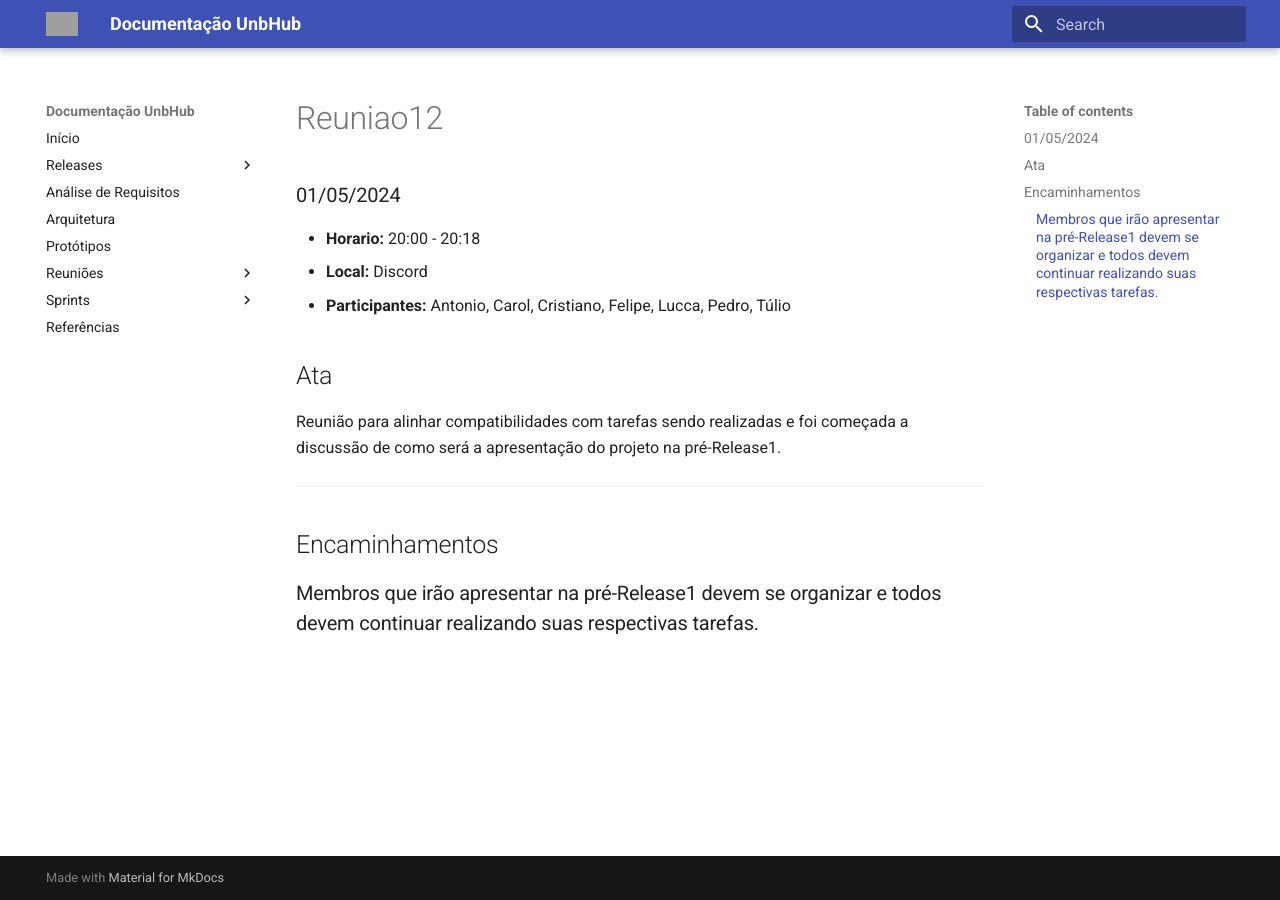
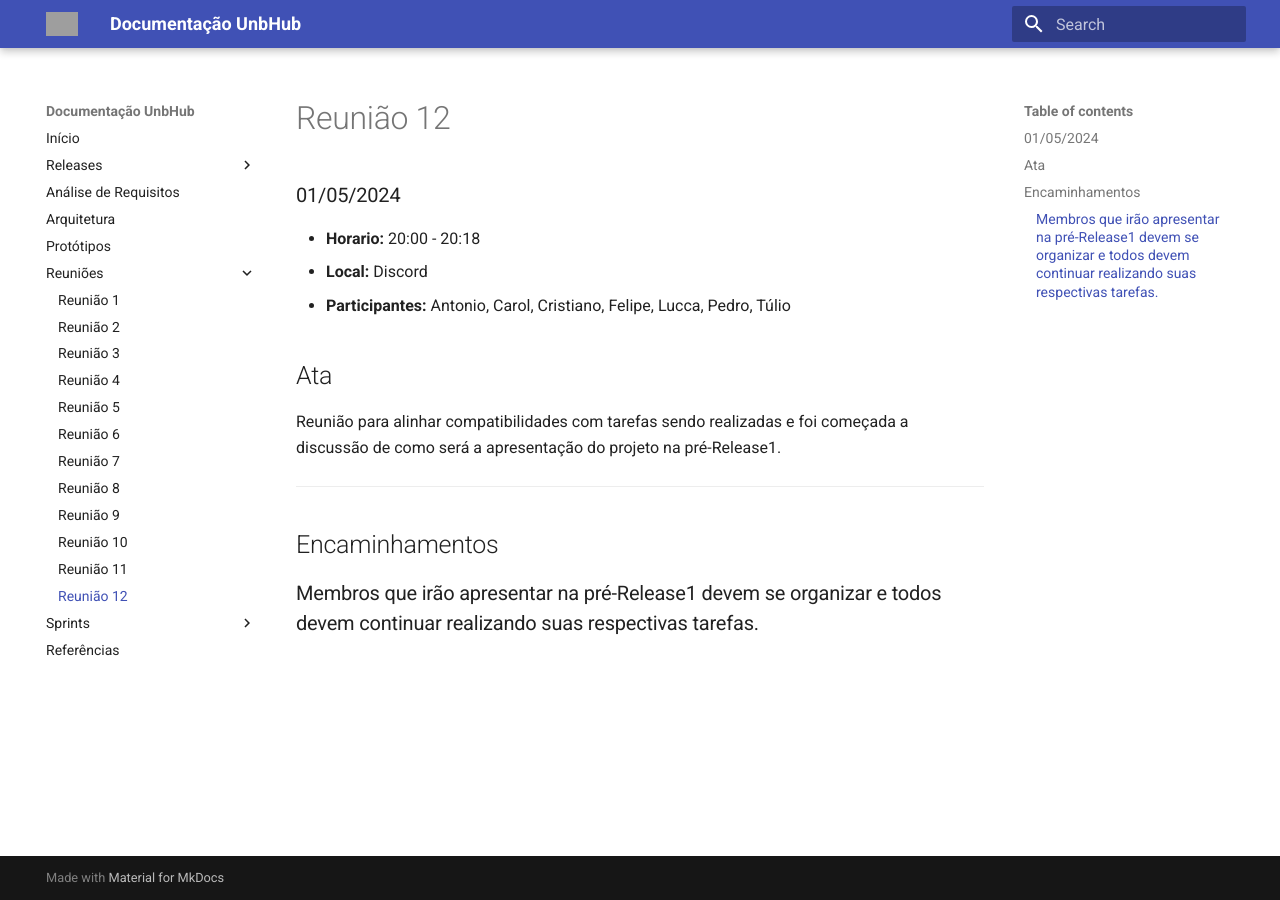
Before and after one commit to unb-mds/Squad09-UnBHUB, an MkDocs documentation site: the page built from documentation/mkdocs/docs/Reunioes/Reuniao12.md, in a window 1280 px wide. Built offline with MkDocs 1.6.1 and Material for MkDocs 9.7.7, drawn with Linux system fonts in a browser that asks for light colours; grey boxes are pictures that could not be loaded.

```diff
--- a/documentation/mkdocs/mkdocs.yml
+++ b/documentation/mkdocs/mkdocs.yml
@@ -21,6 +21,8 @@ nav:
       - Reunião 8: Reunioes/Reuniao8.md
       - Reunião 9: Reunioes/Reuniao9.md
       - Reunião 10: Reunioes/Reuniao10.md
+      - Reunião 11: Reunioes/Reuniao11.md
+      - Reunião 12: Reunioes/Reuniao12.md
   - Sprints:
       - Sprint 0: Sprints/Sprint0.md
       - Sprint 1: Sprints/Sprint1.md
```
Also changed, not shown: documentation/mkdocs/docs/Arquitetura.md (+1 -1 lines).
